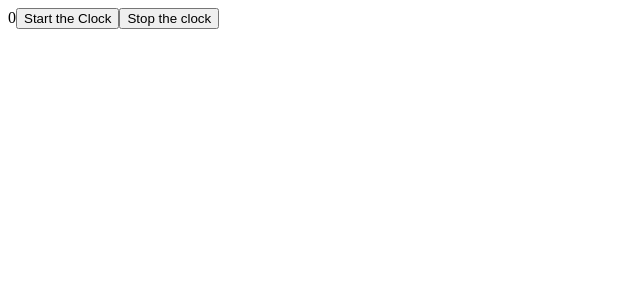
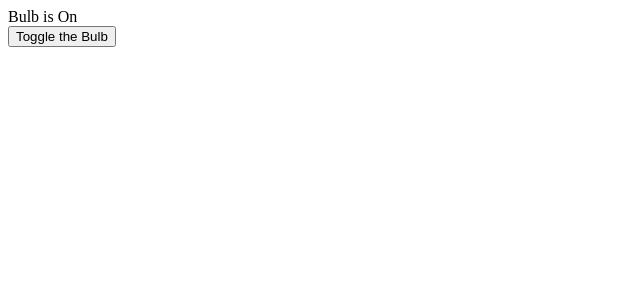
Before and after one commit to deswalcodes/reactfirst, a React (Vite) app: page / in a window 1280 px wide. Shown: the top 300 px of the page, without its empty margins (0-640 px from the left). Built offline with nearby package versions, Linux system fonts and the light colour scheme.

Commit message:
used state roll up

```diff
--- a/src/App.jsx
+++ b/src/App.jsx
@@ -1,47 +1,49 @@
-import { useState } from "react";
-import { useRef } from "react";
+import { useState,useRef } from "react";
+
+
+export default function App(){
 
 
 
 
-function App(){
-  const [currentCount,setCurrentCount] = useState(0);
-  const timer = useRef(null);
-
-  function startClock(){
-
-
-    if(timer.current === null){
-      timer.current = setInterval(function(){
-        setCurrentCount(c=>c+1)
-
-      },1000);
-
-
-
-    }
-
-  }
-
-
-  function stopClock(){
-    clearInterval(timer.current)
-    timer.current = null
-  }
 
 
   return <div>
-    {currentCount}
-
-  <button onClick = {startClock}>Start the Clock</button>
-  <button onClick = {stopClock}>Stop the clock</button>
-
-
-
+    <LightBulb/>
   </div>
 }
 
 
 
+function LightBulb(){
+  const [bulbOn , setBulbOn] = useState(true);
 
-export default App
+  return <div>
+    <BulbState bulbOn ={bulbOn}/>
+    <ToggleBulbState setBulbOn = {setBulbOn} />
+
+  </div>
+
+}
+
+function BulbState(props){
+
+
+
+  return <div>
+    {props.bulbOn ? <div> Bulb is On </div> : <div> Bulb is off </div>}
+
+  </div>
+}
+
+function ToggleBulbState(props){
+  function changeState(){
+    props.setBulbOn(currentState => !currentState)
+  }
+
+
+
+  return <div>
+    <button onClick={changeState}>Toggle the Bulb</button>
+  </div>
+}
```
